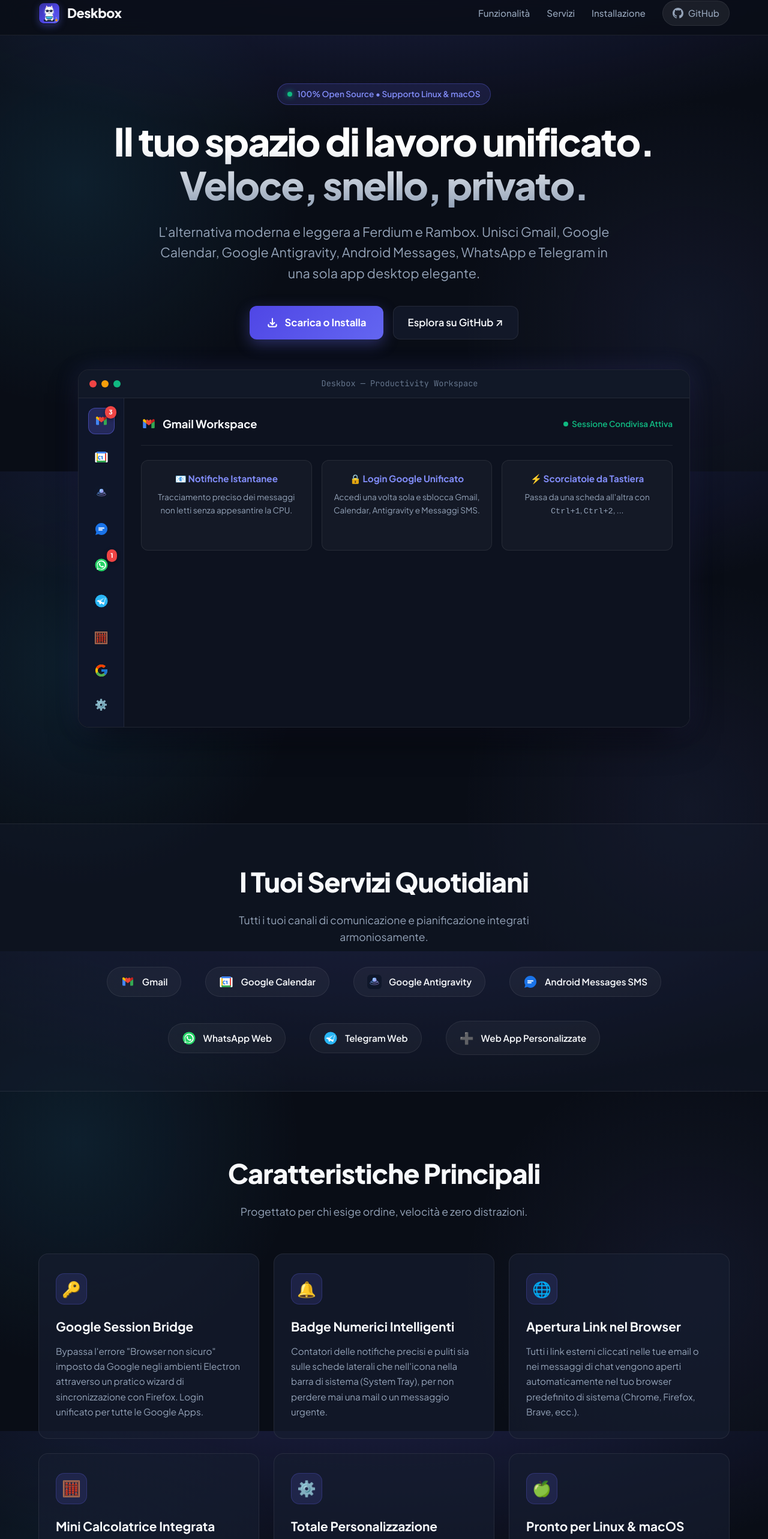
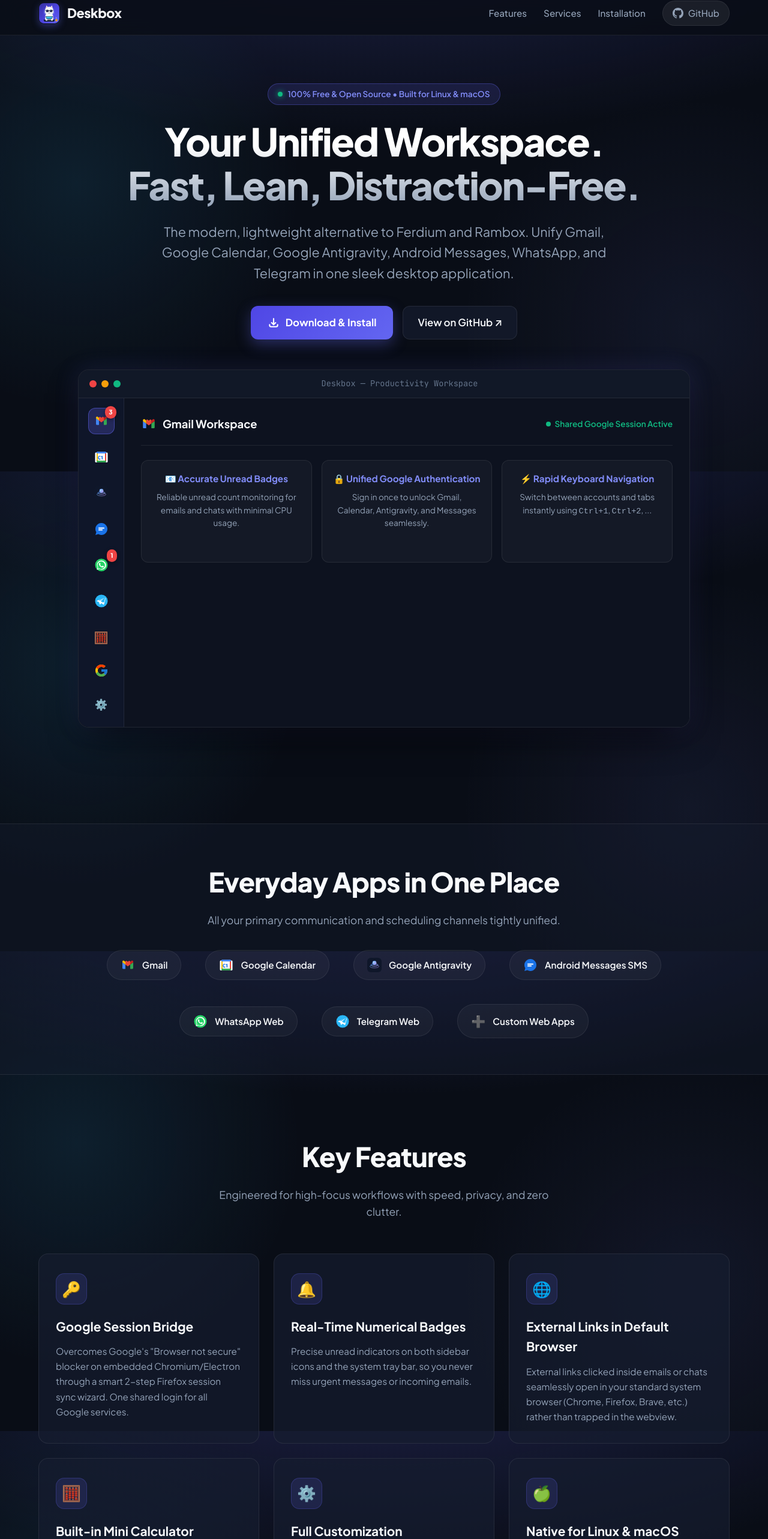
Before and after one commit to webgrafia/deskbox, an Electron app: page docs/index.html in a window 1280 px wide. Shown: the part 14-2580 px from the top of the page at 60% size. Drawn offline with Linux system fonts and the light colour scheme.

Commit message:
Translate project presentation page and links to English

```diff
--- a/docs/index.html
+++ b/docs/index.html
@@ -1,10 +1,10 @@
 <!DOCTYPE html>
-<html lang="it">
+<html lang="en">
 <head>
   <meta charset="UTF-8">
   <meta name="viewport" content="width=device-width, initial-scale=1.0">
-  <title>Deskbox — Spazio di Lavoro Unificato per Linux e macOS</title>
-  <meta name="description" content="Deskbox raggruppa le tue app di produttività e messaggistica in un'unica interfaccia scattante, leggera e personalizzabile. Alternativa moderna a Rambox e Ferdium.">
+  <title>Deskbox — Unified Workspace for Linux & macOS</title>
+  <meta name="description" content="Deskbox groups your daily productivity and communication web apps into a single fast, lightweight, and customizable desktop interface. Modern alternative to Rambox and Ferdium.">
   <link rel="icon" type="image/svg+xml" href="assets/icon.svg">
   <link rel="preconnect" href="https://fonts.googleapis.com">
   <link rel="preconnect" href="https://fonts.gstatic.com" crossorigin>
@@ -519,9 +519,9 @@
         <span>Deskbox</span>
       </a>
       <div class="nav-links">
-        <a href="#features">Funzionalità</a>
-        <a href="#services">Servizi</a>
-        <a href="#install">Installazione</a>
+        <a href="#features">Features</a>
+        <a href="#services">Services</a>
+        <a href="#install">Installation</a>
         <a href="https://github.com/webgrafia/deskbox" target="_blank" class="btn-github">
           <svg height="18" width="18" viewBox="0 0 16 16" fill="currentColor">
             <path d="M8 0C3.58 0 0 3.58 0 8c0 3.54 2.29 6.53 5.47 7.59.4.07.55-.17.55-.38 0-.19-.01-.82-.01-1.49-2.01.37-2.53-.49-2.69-.94-.09-.23-.48-.94-.82-1.13-.28-.15-.68-.52-.01-.53.63-.01 1.08.58 1.23.82.72 1.21 1.87.87 2.33.66.07-.52.28-.87.51-1.07-1.78-.2-3.64-.89-3.64-3.95 0-.87.31-1.59.82-2.15-.08-.2-.36-1.02.08-2.12 0 0 .67-.21 2.2.82.64-.18 1.32-.27 2-.27.68 0 1.36.09 2 .27 1.53-1.04 2.2-.82 2.2-.82.44 1.1.16 1.92.08 2.12.51.56.82 1.27.82 2.15 0 3.07-1.87 3.75-3.65 3.95.29.25.54.73.54 1.48 0 1.07-.01 1.93-.01 2.2 0 .21.15.46.55.38A8.013 8.013 0 0016 8c0-4.42-3.58-8-8-8z"/>
@@ -536,21 +536,21 @@
   <section class="hero container">
     <div class="badge-pill">
       <span class="pulse-dot"></span>
-      100% Open Source • Supporto Linux & macOS
+      100% Free & Open Source • Built for Linux & macOS
     </div>
-    <h1>Il tuo spazio di lavoro unificato.<br>Veloce, snello, privato.</h1>
+    <h1>Your Unified Workspace.<br>Fast, Lean, Distraction-Free.</h1>
     <p>
-      L'alternativa moderna e leggera a Ferdium e Rambox. Unisci Gmail, Google Calendar, Google Antigravity, Android Messages, WhatsApp e Telegram in una sola app desktop elegante.
+      The modern, lightweight alternative to Ferdium and Rambox. Unify Gmail, Google Calendar, Google Antigravity, Android Messages, WhatsApp, and Telegram in one sleek desktop application.
     </p>
     <div class="cta-buttons">
       <a href="#install" class="btn-primary">
         <svg width="20" height="20" fill="none" stroke="currentColor" stroke-width="2.5" viewBox="0 0 24 24">
           <path stroke-linecap="round" stroke-linejoin="round" d="M4 16v1a3 3 0 003 3h10a3 3 0 003-3v-1m-4-4l-4 4m0 0l-4-4m4 4V4"/>
         </svg>
-        Scarica o Installa
+        Download & Install
       </a>
       <a href="https://github.com/webgrafia/deskbox" target="_blank" class="btn-secondary">
-        Esplora su GitHub ↗
+        View on GitHub ↗
       </a>
     </div>
 
@@ -589,13 +589,13 @@
           </div>
 
           <div class="mockup-bottom-tools">
-            <div class="mockup-icon-btn" title="Calcolatrice">
+            <div class="mockup-icon-btn" title="Quick Calculator">
               <span style="font-size: 1.2rem;">🧮</span>
             </div>
             <div class="mockup-icon-btn" title="Google Sync Bridge">
               <img src="assets/google-g.svg" alt="Google Sync">
             </div>
-            <div class="mockup-icon-btn" title="Impostazioni">
+            <div class="mockup-icon-btn" title="Settings">
               <span style="font-size: 1.1rem; color: #94a3b8;">⚙️</span>
             </div>
           </div>
@@ -610,22 +610,22 @@
             </div>
             <div style="font-size: 0.85rem; color: #10b981; font-weight: 600; display: flex; align-items: center; gap: 6px;">
               <span style="width: 8px; height: 8px; border-radius: 50%; background: #10b981; display: inline-block;"></span>
-              Sessione Condivisa Attiva
+              Shared Google Session Active
             </div>
           </div>
 
           <div class="preview-cards">
             <div class="sim-card">
-              <h4>📧 Notifiche Istantanee</h4>
-              <p>Tracciamento preciso dei messaggi non letti senza appesantire la CPU.</p>
+              <h4>📧 Accurate Unread Badges</h4>
+              <p>Reliable unread count monitoring for emails and chats with minimal CPU usage.</p>
             </div>
             <div class="sim-card">
-              <h4>🔒 Login Google Unificato</h4>
-              <p>Accedi una volta sola e sblocca Gmail, Calendar, Antigravity e Messaggi SMS.</p>
+              <h4>🔒 Unified Google Authentication</h4>
+              <p>Sign in once to unlock Gmail, Calendar, Antigravity, and Messages seamlessly.</p>
             </div>
             <div class="sim-card">
-              <h4>⚡ Scorciatoie da Tastiera</h4>
-              <p>Passa da una scheda all'altra con <code>Ctrl+1</code>, <code>Ctrl+2</code>, ...</p>
+              <h4>⚡ Rapid Keyboard Navigation</h4>
+              <p>Switch between accounts and tabs instantly using <code>Ctrl+1</code>, <code>Ctrl+2</code>, ...</p>
             </div>
           </div>
         </div>
@@ -637,8 +637,8 @@
   <section class="apps-section" id="services">
     <div class="container">
       <div class="section-header" style="margin-bottom: 20px;">
-        <h2>I Tuoi Servizi Quotidiani</h2>
-        <p>Tutti i tuoi canali di comunicazione e pianificazione integrati armoniosamente.</p>
+        <h2>Everyday Apps in One Place</h2>
+        <p>All your primary communication and scheduling channels tightly unified.</p>
       </div>
       <div class="apps-row">
         <div class="app-badge-item">
@@ -667,7 +667,7 @@
         </div>
         <div class="app-badge-item">
           <span style="font-size: 1.2rem;">➕</span>
-          <span>Web App Personalizzate</span>
+          <span>Custom Web Apps</span>
         </div>
       </div>
     </div>
@@ -676,45 +676,45 @@
   <!-- Features Section -->
   <section class="container" id="features">
     <div class="section-header">
-      <h2>Caratteristiche Principali</h2>
-      <p>Progettato per chi esige ordine, velocità e zero distrazioni.</p>
+      <h2>Key Features</h2>
+      <p>Engineered for high-focus workflows with speed, privacy, and zero clutter.</p>
     </div>
 
     <div class="features-grid">
       <div class="feature-card">
         <div class="feature-icon-wrapper">🔑</div>
         <h3>Google Session Bridge</h3>
-        <p>Bypassa l'errore "Browser non sicuro" imposto da Google negli ambienti Electron attraverso un pratico wizard di sincronizzazione con Firefox. Login unificato per tutte le Google Apps.</p>
+        <p>Overcomes Google's "Browser not secure" blocker on embedded Chromium/Electron through a smart 2-step Firefox session sync wizard. One shared login for all Google services.</p>
       </div>
 
       <div class="feature-card">
         <div class="feature-icon-wrapper">🔔</div>
-        <h3>Badge Numerici Intelligenti</h3>
-        <p>Contatori delle notifiche precisi e puliti sia sulle schede laterali che nell'icona nella barra di sistema (System Tray), per non perdere mai una mail o un messaggio urgente.</p>
+        <h3>Real-Time Numerical Badges</h3>
+        <p>Precise unread indicators on both sidebar icons and the system tray bar, so you never miss urgent messages or incoming emails.</p>
       </div>
 
       <div class="feature-card">
         <div class="feature-icon-wrapper">🌐</div>
-        <h3>Apertura Link nel Browser</h3>
-        <p>Tutti i link esterni cliccati nelle tue email o nei messaggi di chat vengono aperti automaticamente nel tuo browser predefinito di sistema (Chrome, Firefox, Brave, ecc.).</p>
+        <h3>External Links in Default Browser</h3>
+        <p>External links clicked inside emails or chats seamlessly open in your standard system browser (Chrome, Firefox, Brave, etc.) rather than trapped in the webview.</p>
       </div>
 
       <div class="feature-card">
         <div class="feature-icon-wrapper">🧮</div>
-        <h3>Mini Calcolatrice Integrata</h3>
-        <p>Fai calcoli al volo senza dover aprire app separate o calcolatrici esterne. Sempre a portata di clic con un'interfaccia a cassetto pulita e funzionale.</p>
+        <h3>Built-in Mini Calculator</h3>
+        <p>Perform quick calculations on the fly directly inside Deskbox without switching windows or launching bulky external calculators.</p>
       </div>
 
       <div class="feature-card">
         <div class="feature-icon-wrapper">⚙️</div>
-        <h3>Totale Personalizzazione</h3>
-        <p>Attiva o disattiva i servizi, riordinali con semplici frecce Su/Giù e aggiungi qualsiasi web app aziendale o personale (Slack, Notion, Discord, ecc.).</p>
+        <h3>Full Customization</h3>
+        <p>Toggle built-in services, reorder tabs with Up/Down buttons, and add any custom web app (Slack, Notion, Discord, Linear, Trello, etc.).</p>
       </div>
 
       <div class="feature-card">
         <div class="feature-icon-wrapper">🍏</div>
-        <h3>Pronto per Linux & macOS</h3>
-        <p>Eseguibile come app desktop nativa su Ubuntu, Debian, Fedora e su macOS sia con processori Intel che con i moderni chip Apple Silicon (M1, M2, M3, M4).</p>
+        <h3>Native for Linux & macOS</h3>
+        <p>Ready to run on Ubuntu, Debian, Fedora, Arch, and macOS — with native builds for both modern Apple Silicon (M1/M2/M3/M4) and Intel Macs.</p>
       </div>
     </div>
   </section>
@@ -722,8 +722,8 @@
   <!-- Installation / Download -->
   <section class="container" id="install">
     <div class="section-header">
-      <h2>Installazione Rapida</h2>
-      <p>Scegli la tua piattaforma preferita e inizia a usare Deskbox in 2 minuti.</p>
+      <h2>Quick Installation</h2>
+      <p>Choose your platform and get Deskbox running in under 2 minutes.</p>
     </div>
 
     <div class="install-box">
@@ -734,39 +734,39 @@
 
       <div id="tab-linux">
         <p style="color: var(--text-muted); margin-bottom: 16px;">
-          Clona il repository ed esegui lo script di installazione per integrare Deskbox nel menù applicazioni di Ubuntu:
+          Clone the repository and run the setup script to integrate Deskbox with your desktop app launcher:
         </p>
         <div class="code-block">
-<span class="code-comment"># 1. Clona il repository</span>
+<span class="code-comment"># 1. Clone repository</span>
 git clone https://github.com/webgrafia/deskbox.git
 cd deskbox
 
-<span class="code-comment"># 2. Installa le dipendenze</span>
+<span class="code-comment"># 2. Install dependencies</span>
 npm install
 
-<span class="code-comment"># 3. Integra nel launcher desktop di Ubuntu con l'icona ufficiale</span>
+<span class="code-comment"># 3. Add to Ubuntu application launcher with the official icon</span>
 ./scripts/install-desktop.sh
 
-<span class="code-comment"># 4. Avvia Deskbox</span>
+<span class="code-comment"># 4. Launch Deskbox</span>
 npm start
         </div>
       </div>
 
       <div id="tab-mac" style="display: none;">
         <p style="color: var(--text-muted); margin-bottom: 16px;">
-          Puoi compilare direttamente il pacchetto nativo per macOS o scaricare lo ZIP generato:
+          Package directly on macOS or cross-compile from Linux with pre-configured commands:
         </p>
         <div class="code-block">
-<span class="code-comment"># Compila pacchetto per Apple Silicon (M1/M2/M3/M4):</span>
+<span class="code-comment"># Package for Apple Silicon (M1/M2/M3/M4):</span>
 npx electron-builder --mac zip --arm64
 
-<span class="code-comment"># Compila pacchetto per Mac Intel:</span>
+<span class="code-comment"># Package for Intel Mac:</span>
 npx electron-builder --mac zip --x64
 
-<span class="code-comment"># Installazione per utente Mac:</span>
-1. Estrai lo ZIP per ottenere Deskbox.app
-2. Trascina Deskbox.app nella cartella Applicazioni
-3. Al primo avvio: tasto destro sull'icona -> Apri (oppure Impostazioni -> Privacy e sicurezza -> Apri comunque)
+<span class="code-comment"># Running on macOS:</span>
+1. Extract the generated .zip archive to reveal Deskbox.app
+2. Drag Deskbox.app into your Applications folder
+3. On first launch: right-click Deskbox.app -> choose "Open" (or System Settings -> Privacy & Security -> "Open anyway")
         </div>
       </div>
     </div>
@@ -776,10 +776,10 @@
   <footer>
     <div class="container">
       <p>
-        <strong>Deskbox</strong> è un progetto open source distribuito con licenza <a href="https://github.com/webgrafia/deskbox/blob/main/LICENSE" target="_blank">MIT</a>.
+        <strong>Deskbox</strong> is free open-source software released under the <a href="https://github.com/webgrafia/deskbox/blob/main/LICENSE" target="_blank">MIT License</a>.
       </p>
       <p style="margin-top: 8px;">
-        Creato con cura da <a href="https://github.com/webgrafia" target="_blank">webgrafia</a>.
+        Maintained with care by <a href="https://github.com/webgrafia" target="_blank">webgrafia</a>.
       </p>
     </div>
   </footer>
```
Also changed, not shown: README.md.
